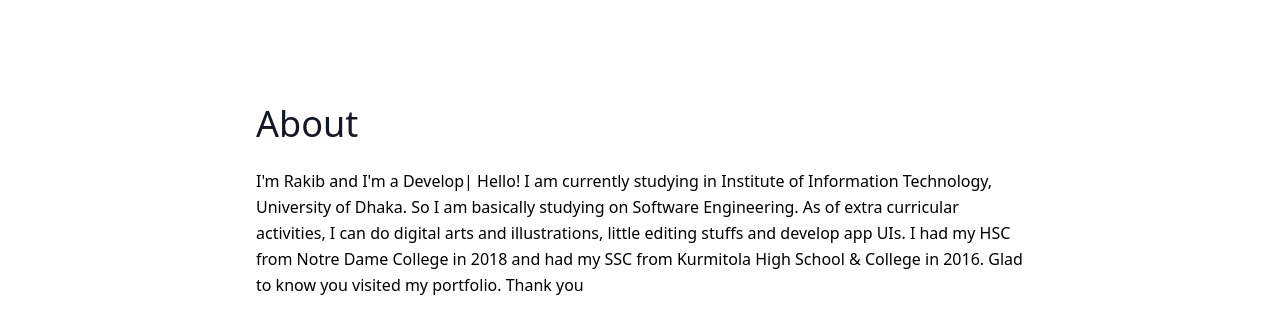
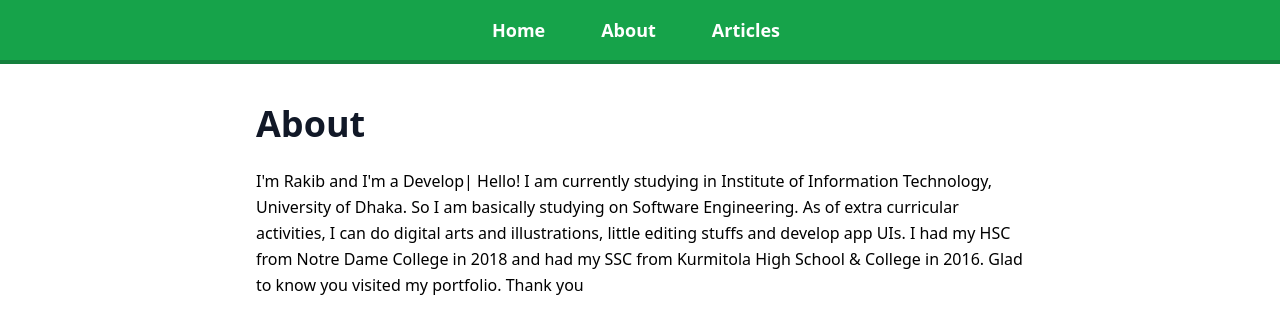
Before and after one commit to rakib3004/research-blog, a React (Create React App) app in the folder client/: page /about in a window 1280 px wide. Shown: the top 334 px of the page. Built offline with nearby package versions, Linux system fonts and the light colour scheme.

Commit message:
add navigation bar

```diff
--- a/client/src/App.js
+++ b/client/src/App.js
@@ -1,15 +1,20 @@
+//Modules
+import {BrowserRouter as Router, Route, Routes} from "react-router-dom";
+
+//pages
 import Home from "./pages/Home"
 import About from "./pages/About";
 import ArticlesList  from "./pages/ArticlesList";
 import Article from "./pages/Article";
 
-
-import {BrowserRouter as Router, Route, Routes} from "react-router-dom";
+//components
+import NavBar from "./components/NavBar";
 
 const App = () => {
   return (
 
    <Router>
+    <NavBar/>
      <div className="max-w-screen-md mx-auto pt-20">
     <Routes>
       <Route path="/" element={<Home/>}/>
--- /dev/null
+++ b/client/src/components/NavBar.js
@@ -0,0 +1,31 @@
+import React from "react";
+import { Link } from "react-router-dom";
+
+const NavBar = () => {
+  return (
+    <nav
+      className="border-b-4 border-green-700 text-center fixed top-0
+     bg-green-600 font-bold w-full text-lg text-white"
+    >
+      <ul>
+        <li className="inline-block py-4">
+          <Link to="/" className="pl-6 pr-8">
+            Home
+          </Link>
+        </li>
+        <li className="inline-block py-4">
+          <Link to="/about" className="pl-6 pr-8">
+            About
+          </Link>
+        </li>
+        <li className="inline-block py-4">
+          <Link to="/articles-list" className="pl-6 pr-8">
+            Articles
+          </Link>
+        </li>
+      </ul>
+    </nav>
+  );
+};
+
+export default NavBar;
--- a/client/src/pages/About.js
+++ b/client/src/pages/About.js
@@ -3,7 +3,7 @@ import React from "react";
 const About = () => {
   return (
     <div className="mb-20">
-      <h1 className="sm:text-4xl text-2xl font-blod my-6 text-gray-900">
+      <h1 className="sm:text-4xl text-2xl font-bold my-6 text-gray-900">
         About
       </h1>
       <p className="mx-auto leading-relaxed text-base mb-4">
--- a/client/src/pages/Article.js
+++ b/client/src/pages/Article.js
@@ -3,7 +3,7 @@ import React from "react";
 const Article = () => {
   return (
     <div>
-      <h1 className="sm:text-4xl text-2xl font-blod my-6 text-gray-900">
+      <h1 className="sm:text-4xl text-2xl font-bold my-6 text-gray-900">
         This is a article
       </h1>
     </div>
--- a/client/src/pages/ArticlesList.js
+++ b/client/src/pages/ArticlesList.js
@@ -2,7 +2,7 @@ import React from 'react'
 
 const ArticlesList = () => {
   return (
-    <h1 className="sm:text-4xl text-2xl font-blod my-6 text-gray-900">
+    <h1 className="sm:text-4xl text-2xl font-bold my-6 text-gray-900">
       Articles
     </h1>
   )
--- a/client/src/pages/Home.js
+++ b/client/src/pages/Home.js
@@ -3,7 +3,7 @@ import React from "react";
 const Home = () => {
   return (
     <div className="mb-20">
-      <h1 className="sm:text-4xl text-2xl font-blod my-6 text-gray-900">
+      <h1 className="sm:text-4xl text-2xl font-bold my-6 text-gray-900">
         Hello, This is my first research blog
       </h1>
       <p className="mx-auto leading-relaxed text-base mb-4">
```
